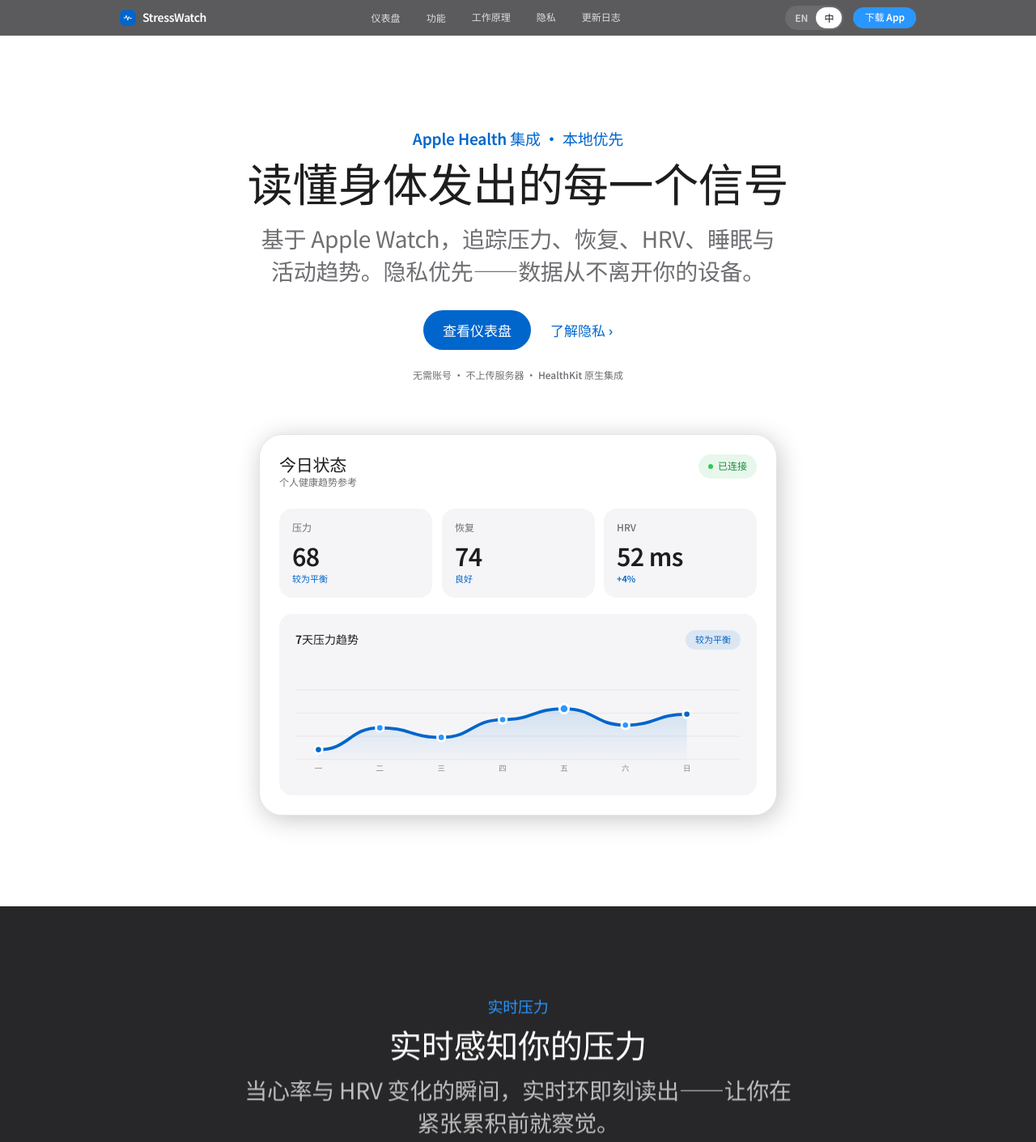
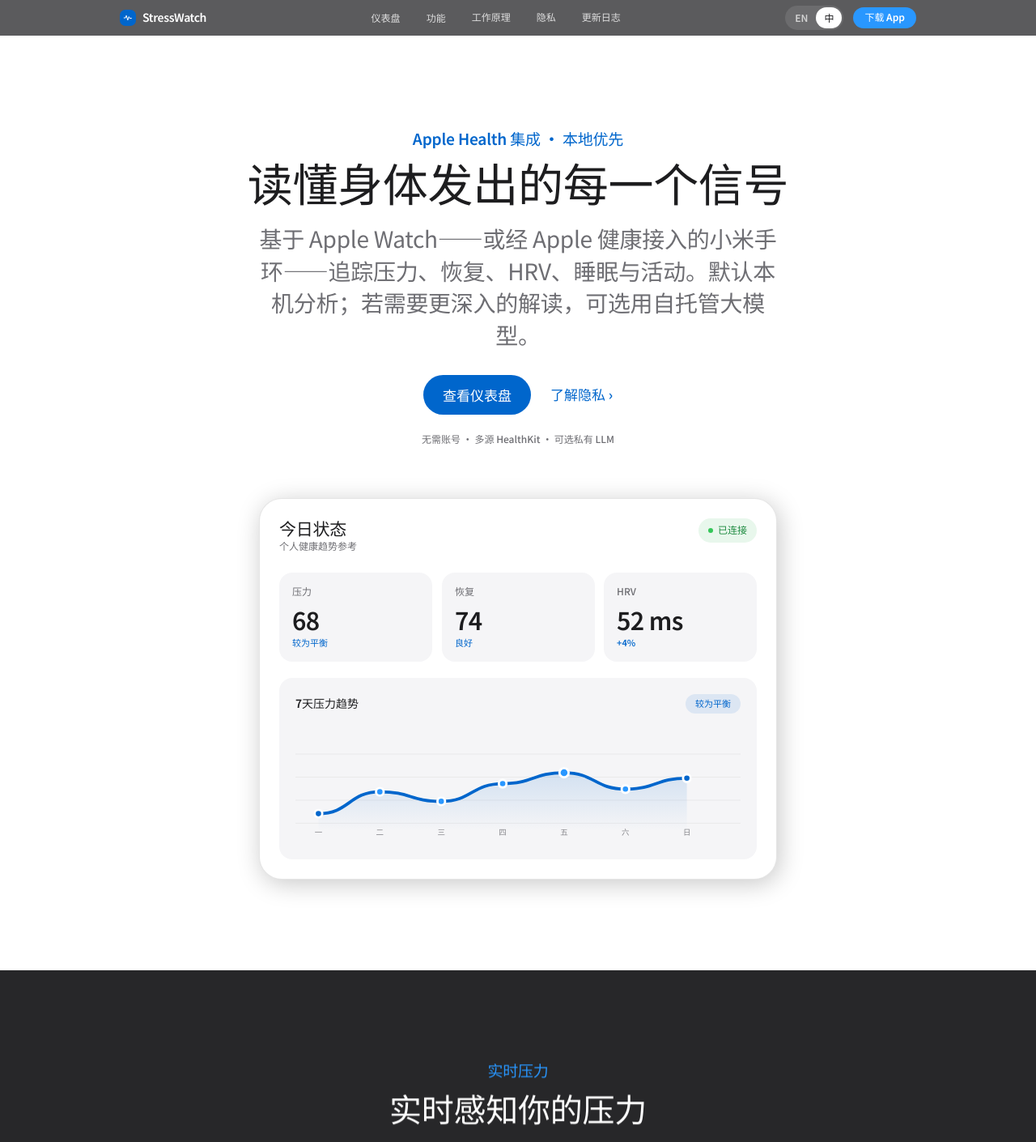
Before and after one commit to Nanako-Arasaka/StressWatch, a React (Vite) app in the folder stresswatch-web/: page / in a window 1280 px wide. Shown: the top 1410 px of the page at 81% size. Built offline with nearby package versions, Linux system fonts and the light colour scheme.

Commit message:
feat(web): surface new analysis stack on the homepage
Add multi-source HealthKit, robust baseline, scoring contributions,
trends, related factors, structured insight, optional private LLM, and
HRV notifications — plus hero copy for Xiaomi Path A.

```diff
--- a/stresswatch-web/src/App.tsx
+++ b/stresswatch-web/src/App.tsx
@@ -218,6 +218,14 @@
     confidence: string;
     assessments: { label: string; value: number; level: string }[];
     ringNote: string;
+  };
+  capabilities: {
+    eyebrow: string;
+    title: string;
+    tagline: string;
+    items: { key: string; title: string; desc: string; chip: string }[];
+    note: string;
+    cta: string;
   };
   trends: { eyebrow: string; title: string; tagline: string; cta: string; monthlyLabel: string; daysLabel: string; heatmapLabel: string; monthlyNote: string; heatmapNote: string; heatmapLow: string; heatmapHigh: string };
   sleep: { eyebrow: string; title: string; tagline: string; cta: string; legendTitle: string; note: string; stages: { key: string; label: string; minutes: number }[] };
@@ -364,10 +372,10 @@
       badge: "Apple Health · Local-first",
       title: "Read every signal your body sends",
       subtitle:
-        "Track stress, recovery, HRV, sleep, and activity from your Apple Watch. Private by design — your data never leaves your device.",
+        "Track stress, recovery, HRV, sleep, and activity from Apple Watch — or Xiaomi band via Apple Health. Private by design: analysis runs on-device, with an optional self-hosted LLM when you want a deeper write-up.",
       primaryCta: "View dashboard",
       secondaryCta: "Privacy first",
-      trust: "No account · No server upload · Native HealthKit"
+      trust: "No account · Multi-source HealthKit · Optional private LLM"
     },
     dashboard: {
       title: "Today",
@@ -384,7 +392,7 @@
     liveStress: {
       eyebrow: "Live Stress",
       title: "Feel your stress, in real time",
-      tagline: "A live ring reads your heart rate and HRV the moment they change — so you notice tension before it builds.",
+      tagline: "A live ring reads your heart rate and HRV the moment they change — so you notice tension before it builds. Optional HRV notifications keep you posted when a new sample lands.",
       cta: "See live stress",
       live: "LIVE",
       bpmLabel: "BPM",
@@ -393,7 +401,7 @@
     aiAnalysis: {
       eyebrow: "AI Analysis",
       title: "Know your state, with confidence",
-      tagline: "On-device models predict your current state and score four dimensions — stress, sleep, recovery, and HRV.",
+      tagline: "On-device models predict state and score four dimensions — plus key changes, related factors, and data quality so you know what the numbers mean.",
       cta: "Explore analysis",
       predictedState: "Balanced",
       confidence: "confidence",
@@ -404,6 +412,63 @@
         { label: "HRV", value: 52, level: "Steady" }
       ],
       ringNote: "The ring shows how confident the on-device model is in its state prediction."
+    },
+    capabilities: {
+      eyebrow: "Analysis engine",
+      title: "What powers the numbers you see",
+      tagline: "Recent builds add a fuller local stack — robust baselines, scored contributions, lag-aware associations, and an optional private LLM write-up. All of it stays explainable.",
+      items: [
+        {
+          key: "sources",
+          title: "Multi-source HealthKit",
+          desc: "Apple Watch, Xiaomi Fitness via Apple Health, and a labeled demo fallback. Samples keep their writer so badges can show origin.",
+          chip: "Path A"
+        },
+        {
+          key: "baseline",
+          title: "Robust personal baseline",
+          desc: "Medians and outlier-resistant stats over your own history — not a one-size-fits-all population curve.",
+          chip: "T2"
+        },
+        {
+          key: "scoring",
+          title: "Stress & recovery scores",
+          desc: "Personal engines break each score into contributions: sleep quality, activity load, HRV drift, and more.",
+          chip: "T3"
+        },
+        {
+          key: "trend",
+          title: "Five-state trends",
+          desc: "TrendEngine labels long arcs with robust statistics so a noisy week does not rewrite your story.",
+          chip: "T4"
+        },
+        {
+          key: "correlation",
+          title: "Related factors",
+          desc: "Lag-aware Pearson + Spearman checks surface associations like sleep ↔ next-day stress — without causal claims.",
+          chip: "T5"
+        },
+        {
+          key: "insight",
+          title: "Structured insight & safety",
+          desc: "Key changes, data quality, and a local composer first. LLM output is gated, validated, and never medical advice.",
+          chip: "T6"
+        },
+        {
+          key: "llm",
+          title: "Optional private LLM",
+          desc: "Self-hosted analysis proxy (e.g. Qwen) receives only aggregated JSON you opt in to send — no public cloud required.",
+          chip: "T8"
+        },
+        {
+          key: "notify",
+          title: "HRV notifications",
+          desc: "When a new HRV sample arrives, get a local notification with stress and recovery context — still on-device.",
+          chip: "Live"
+        }
+      ],
+      note: "Core ML / rule classifier and Daily Check-in still sit underneath every surface. New engines extend that pipeline — they do not replace your raw HealthKit reads.",
+      cta: "See how it works"
     },
     trends: {
       eyebrow: "Trends",
@@ -726,10 +791,10 @@
     hero: {
       badge: "Apple Health 集成 · 本地优先",
       title: "读懂身体发出的每一个信号",
-      subtitle: "基于 Apple Watch，追踪压力、恢复、HRV、睡眠与活动趋势。隐私优先——数据从不离开你的设备。",
+      subtitle: "基于 Apple Watch——或经 Apple 健康接入的小米手环——追踪压力、恢复、HRV、睡眠与活动。默认本机分析；若需要更深入的解读，可选用自托管大模型。",
       primaryCta: "查看仪表盘",
       secondaryCta: "了解隐私",
-      trust: "无需账号 · 不上传服务器 · HealthKit 原生集成"
+      trust: "无需账号 · 多源 HealthKit · 可选私有 LLM"
     },
     dashboard: {
       title: "今日状态",
@@ -746,7 +811,7 @@
     liveStress: {
       eyebrow: "实时压力",
       title: "实时感知你的压力",
-      tagline: "当心率与 HRV 变化的瞬间，实时环即刻读出——让你在紧张累积前就察觉。",
+      tagline: "当心率与 HRV 变化的瞬间，实时环即刻读出——让你在紧张累积前就察觉。还可选开启 HRV 通知，新样本到达时本地提醒。",
       cta: "查看实时压力",
       live: "实时",
       bpmLabel: "心率",
@@ -755,7 +820,7 @@
     aiAnalysis: {
       eyebrow: "AI 分析",
       title: "读懂状态，更有把握",
-      tagline: "本机模型预测你当前的状态，并为四个维度打分——压力、睡眠、恢复与 HRV。",
+      tagline: "本机模型预测状态并为四个维度打分，同时给出关键变化、相关因素与数据质量，让你知道数字意味着什么。",
       cta: "探索分析",
       predictedState: "较为平衡",
       confidence: "置信度",
@@ -766,6 +831,63 @@
         { label: "HRV", value: 52, level: "平稳" }
       ],
       ringNote: "圆环表示本机模型对当前状态判断的把握程度。"
+    },
+    capabilities: {
+      eyebrow: "分析引擎",
+      title: "数字背后的能力栈",
+      tagline: "近期版本补全了本地分析链路——稳健基线、分数贡献、滞后相关，以及可选的私有 LLM 解读。全程可解释。",
+      items: [
+        {
+          key: "sources",
+          title: "多源 HealthKit",
+          desc: "Apple Watch、经 Apple 健康接入的小米运动健康，以及明确标注的演示数据。样本保留写入方，徽章可显示来源。",
+          chip: "路径 A"
+        },
+        {
+          key: "baseline",
+          title: "稳健个人基线",
+          desc: "用中位数与抗异常值统计刻画你自己的历史，而不是一刀切的人群均值。",
+          chip: "T2"
+        },
+        {
+          key: "scoring",
+          title: "压力与恢复评分",
+          desc: "个人化引擎把分数拆成贡献项：睡眠质量、活动负荷、HRV 漂移等。",
+          chip: "T3"
+        },
+        {
+          key: "trend",
+          title: "五状态趋势",
+          desc: "TrendEngine 用稳健统计标注长期走向，避免一周噪声改写你的故事。",
+          chip: "T4"
+        },
+        {
+          key: "correlation",
+          title: "相关因素",
+          desc: "带滞后的 Pearson + Spearman 交叉验证，呈现睡眠 ↔ 次日压力等关联，且不作因果断言。",
+          chip: "T5"
+        },
+        {
+          key: "insight",
+          title: "结构化洞察与安全",
+          desc: "关键变化、数据质量与本地解读优先。LLM 输出经门控与校验，不作医疗建议。",
+          chip: "T6"
+        },
+        {
+          key: "llm",
+          title: "可选私有 LLM",
+          desc: "自托管分析代理（如 Qwen）只接收你主动提交的聚合 JSON，无需公有云。",
+          chip: "T8"
+        },
+        {
+          key: "notify",
+          title: "HRV 通知",
+          desc: "新 HRV 样本到达时本地通知，附带压力与恢复上下文——仍不离开设备。",
+          chip: "实时"
+        }
+      ],
+      note: "Core ML / 规则分类与每日打卡仍是所有界面的底座。新引擎是扩展流水线，不会替代你的原始 HealthKit 读取。",
+      cta: "了解工作原理"
     },
     trends: {
       eyebrow: "趋势",
@@ -1187,6 +1309,7 @@
         <HeroSection language={language} t={t} />
         <LiveStressTile t={t} />
         <AIAnalysisTile t={t} />
+        <CapabilitiesTile t={t} />
         <TrendsTile t={t} />
         <SleepTile t={t} />
         <CheckInTile t={t} />
@@ -1807,6 +1930,46 @@
   );
 }
 
+/* ───────────────────────── Capabilities — analysis engine ───────────────────────── */
+function CapabilitiesTile({ t }: { t: Copy }) {
+  const { active, ref } = useRevealOnView<HTMLDivElement>();
+  const c = t.capabilities;
+  return (
+    <Tile theme="light" id="capabilities">
+      <div ref={ref} className={`reveal-group ${active ? "is-active" : ""}`}>
+        <div className="reveal-item mx-auto max-w-[720px] text-center">
+          <span className="type-eyebrow text-blue">{c.eyebrow}</span>
+          <h2 className="type-display mt-3 text-ink">{c.title}</h2>
+          <p className="type-lead mt-4 text-ink-2">{c.tagline}</p>
+        </div>
+
+        <div className="mx-auto mt-14 grid max-w-[1040px] gap-5 sm:grid-cols-2 lg:grid-cols-4">
+          {c.items.map((item, i) => (
+            <div
+              key={item.key}
+              className="reveal-item mockup-card product-shadow flex h-full flex-col rounded-[24px] border border-black/10 bg-white p-6"
+              style={{ transitionDelay: `${i * 0.06}s` }}
+            >
+              <div className="flex items-center justify-between gap-2">
+                <span className="rounded-full bg-blue/10 px-2.5 py-1 text-[11px] font-semibold text-blue">{item.chip}</span>
+              </div>
+              <h3 className="type-tagline mt-4 text-ink">{item.title}</h3>
+              <p className="type-body mt-2 text-[14px] text-ink-2">{item.desc}</p>
+            </div>
+          ))}
+        </div>
+
+        <p className="reveal-item mx-auto mt-12 max-w-[680px] text-center text-[14px] text-ink-2">{c.note}</p>
+        <div className="reveal-item mt-6 text-center">
+          <a href="./how/" className="apple-cta-link text-blue">
+            {c.cta} ›
+          </a>
+        </div>
+      </div>
+    </Tile>
+  );
+}
+
 /* ───────────────────────── Tile 3 — Trends (dark) ───────────────────────── */
 function TrendsTile({ t }: { t: Copy }) {
   const { active, ref } = useRevealOnView<HTMLDivElement>();
```
